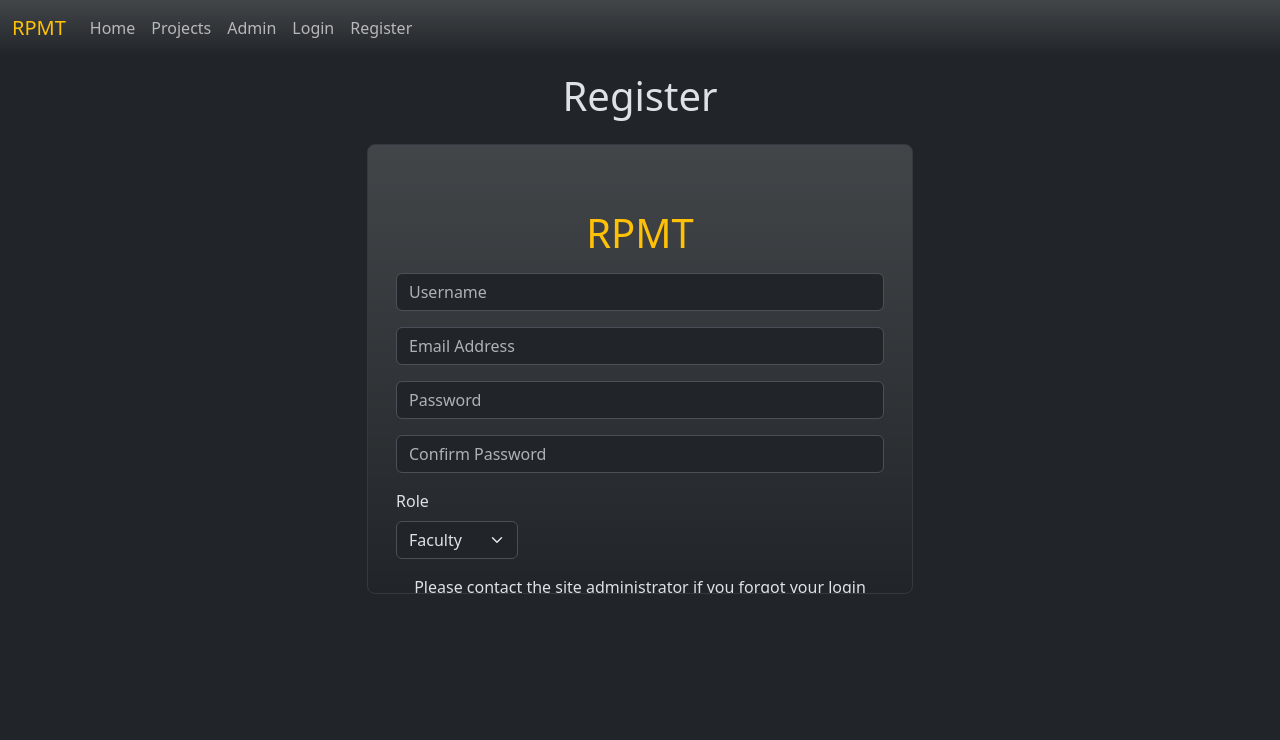
After one commit to LeonBeltran/RPMT, a Flask app: page /register in a window 1280 px wide. The commit adds this page. Shown: the top 740 px of the page. Run offline with Flask 3, Linux system fonts and the light colour scheme; some libraries are stand-ins or nearby versions.

```diff
--- a/rpmt/forms.py
+++ b/rpmt/forms.py
@@ -1,7 +1,21 @@
 from flask_wtf import FlaskForm
-from wtforms import StringField, IntegerField, BooleanField, DateField, SubmitField, TextAreaField, SelectField, FileField
-from wtforms.validators import DataRequired, Length, Optional, InputRequired, NumberRange
+from wtforms import StringField, IntegerField, BooleanField, DateField, SubmitField, TextAreaField, SelectField, FileField, EmailField
+from wtforms.validators import DataRequired, Length, Optional, InputRequired, NumberRange, EqualTo
 from flask_wtf.file import FileAllowed
+
+class RegisterForm(FlaskForm):
+    username = StringField('Username',
+                           validators=[DataRequired(), Length(max=128)])
+    email = EmailField('Email Address',
+                       validators=[DataRequired(), Length(max=64)])
+    password = StringField('Password',
+                           validators=[DataRequired(), Length(max=64)])
+    confirm_password = StringField('Confirm Password',
+                           validators=[DataRequired(), Length(max=64), EqualTo('password', message='Passwords must match')])
+    role = SelectField('Role',
+                       choices=[('FACULTY', 'Faculty'), ('ADMIN', 'Admin'), ('CHAIR', 'Chair'), ('DEV', 'Dev')],
+                       validators=[DataRequired()])
+    submit = SubmitField('Register')
 
 class LoginForm(FlaskForm):
     username = StringField('Username',
@@ -10,7 +24,6 @@ class LoginForm(FlaskForm):
                            validators=[DataRequired(), Length(max=64)])
     remember = BooleanField('Remember Me')
     submit = SubmitField('Login')
-
 
 class SearchForm(FlaskForm):
     title = StringField('Search Title',
--- a/rpmt/routes.py
+++ b/rpmt/routes.py
@@ -1,7 +1,7 @@
 from flask import render_template, flash, redirect, url_for, request, send_from_directory, abort
 from flask_login import login_user, current_user, logout_user, login_required
 from rpmt import app, db, bcrypt
-from rpmt.forms import LoginForm, ProjectForm, SearchForm
+from rpmt.forms import LoginForm, ProjectForm, SearchForm, RegisterForm
 from rpmt.models import User, Project, Author, Editor, AuthorProject, EditorProject
 import time
 import os
@@ -56,6 +56,43 @@ def download_file(filename):
     except FileNotFoundError:
         abort(404)
 
+# Admin: Register Page
+# ----------------------------------------------------------------------------------------------
+@app.get("/register")
+def register():
+    if current_user.is_authenticated:
+        flash(f'Already logged in as {current_user.username}', 'warning')
+        return redirect(url_for('home'))
+    form = RegisterForm()
+    return render_template("register.html", form=form)
+
+@app.post("/register")
+def register_post():
+    form = RegisterForm()
+    if form.validate_on_submit():
+        username = form.username.data
+        email = form.email.data
+        password = form.password.data
+        role = form.role.data
+
+        user = User.query.filter_by(username=username).first()
+        if user:
+            flash('Username already exists. Please choose a different one.', 'danger')
+            return render_template("register.html", form=form)
+
+        hashed_password = bcrypt.generate_password_hash(password).decode("utf-8")
+
+        user = User(username=username, email=email, password=hashed_password, role=role)
+
+        db.session.add(user)
+        db.session.commit()
+
+        flash('User Registered', 'success')
+        return redirect(url_for('login'))  # Redirect to the login page or any other page
+    else:
+        flash('Registration unsuccessful, please check your credentials.', 'danger')
+    return render_template("register.html", form=form)
+
 # Admin: Login Page
 # ----------------------------------------------------------------------------------------------
 @app.get("/login")
@@ -86,7 +123,7 @@ def login_post():
 @login_required
 def logout():
     logout_user()
-    flash(f'Logged out successfully', 'success')
+    flash(f'Logged out successfully.', 'success')
     return redirect(url_for('home'))
 
 # Admin: Admin Area
@@ -113,6 +150,28 @@ def report():
     for author in authors:
         author_data.append(f"{author.name} has {len(author.projects)} project/s or publication/s")
     return render_template("report.html", author_data=author_data)
+
+# Admin: Manage Account
+# ----------------------------------------------------------------------------------------------
+@app.get("/account/")
+@login_required
+def manage_account():
+    user = User.query.filter_by(username=current_user.username).first()
+    return render_template("userpage.html", user=user)
+
+@app.get("/account/delete")
+@login_required
+def delete_user():
+    user = User.query.filter_by(username=current_user.username).first()
+    if user.projects == []:
+        logout_user()
+        db.session.delete(user)
+        db.session.commit()
+        flash('User Deleted', 'danger')
+        return redirect(url_for('home'))
+    else:
+        flash('Please remove all projects before deleting this user.', 'warning')
+        return redirect(url_for('admin'))
 
 # Admin: Adding Projects
 # ----------------------------------------------------------------------------------------------
--- a/rpmt/templates/base.html
+++ b/rpmt/templates/base.html
@@ -22,6 +22,7 @@
                     <a class="nav-link" href="{{ url_for('logout') }}">Logout</a>
                     {% else %}
                         <a class="nav-link" href="{{ url_for('login') }}">Login</a>
+                        <a class="nav-link" href="{{ url_for('register') }}">Register</a>
                     {% endif %}
                 </div>
             </div>
--- a/rpmt/templates/login.html
+++ b/rpmt/templates/login.html
@@ -21,7 +21,7 @@
                 {{ form.remember(class="form-check-input") }}
                 {{ form.remember.label(class="form-check-label") }}
             </div>
-            <p>Please contact the site administrator if you forgot your login credentials</p>
+            <p>Please contact the site administrator if you forgot your login credentials.</p>
             {{ form.submit(class="btn mt-3 mb-5 btn-warning") }}
         </form>
     </div>
--- /dev/null
+++ b/rpmt/templates/register.html
@@ -0,0 +1,35 @@
+{% extends 'base.html' %}
+
+{% block title %}Register - RPMT{% endblock %}
+
+{% block content %}
+<div class="container align-items-center justify-content-center">
+    <div class="row mb-3 mx-auto text-center">
+        <h1>Register</h1>
+    </div>
+    <div style="width: 50%; height: 450px;" class="row p-3 mx-auto rounded-3 overflow-y-scroll bg-gradient border border-dark-subtle align-items-center justify-content-center">
+        <h1 class="text-warning mt-5 mb-3 text-center">RPMT</h1>
+        <form action="#" method="POST">
+            {{ form.hidden_tag() }}
+            <div class="form-group mb-3">
+                {{ form.username(class="form-control", placeholder="Username") }}
+            </div>
+            <div class="form-group mb-3">
+                {{ form.email(class="form-control", placeholder="Email Address") }}
+            </div>
+            <div class="form-group mb-3">
+                {{ form.password(type="password", class="form-control", placeholder="Password") }}
+            </div>
+            <div class="form-group mb-3">
+                {{ form.confirm_password(type="password", class="form-control", placeholder="Confirm Password") }}
+            </div>
+            <div class="form-group mb-3">
+                {{ form.role.label(class="form-label") }}
+                {{ form.role(class="form-select w-25") }}
+            </div>
+            <p class="text-center">Please contact the site administrator if you forgot your login credentials.</p>
+            {{ form.submit(class="btn mt-3 mb-5 btn-warning") }}
+        </form>
+    </div>
+</div>
+{% endblock %}
```
Also changed, not shown: rpmt/templates/admin.html (+11 -4 lines), rpmt/templates/userpage.html (added, +18 -0 lines).
